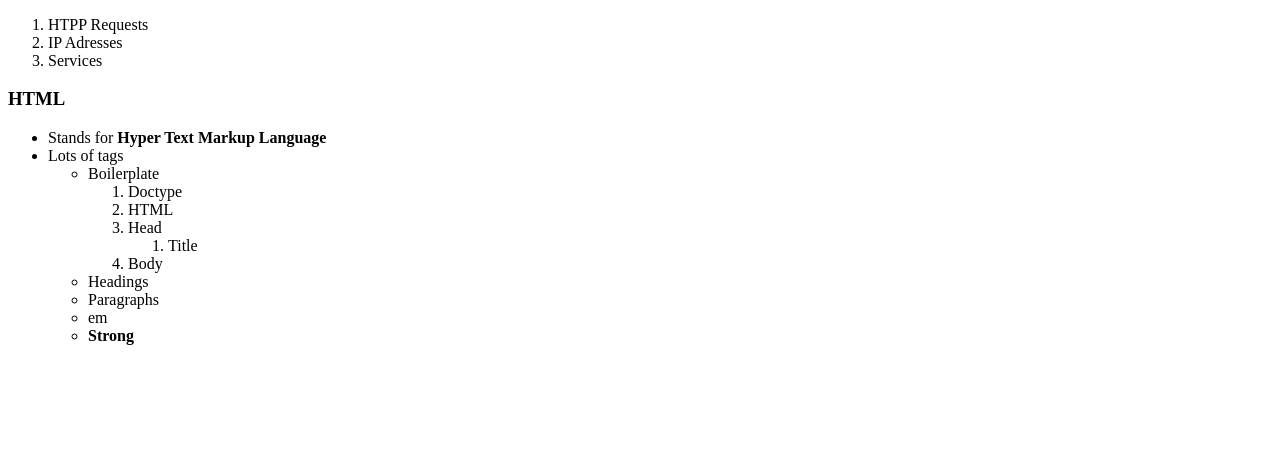
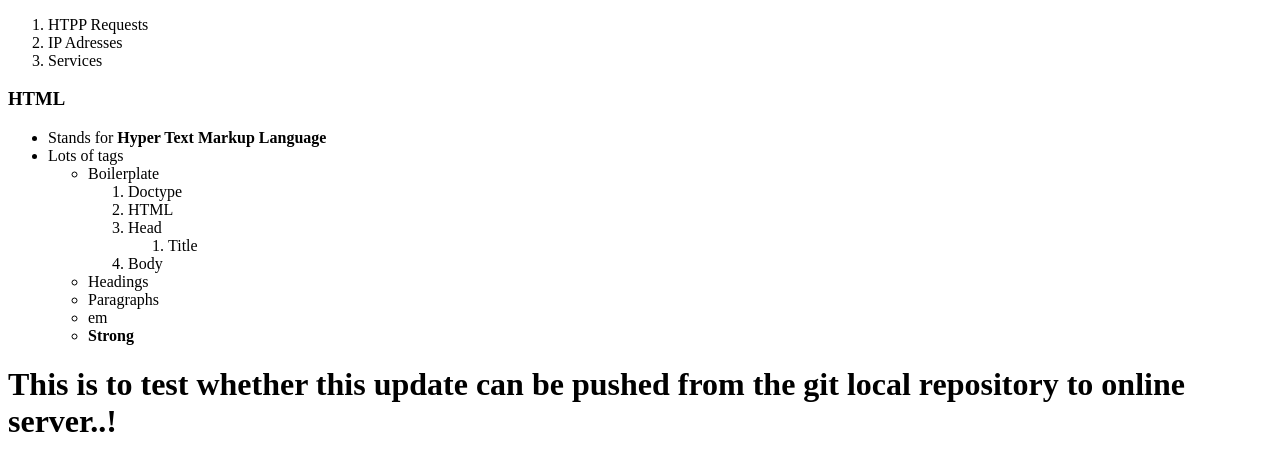
Before and after one commit to kasunbhathiya/testWeb, a plain HTML site: page Site/index.html in a window 1280 px wide. Shown: the part 105-576 px from the top of the page. Drawn offline with Linux system fonts and the light colour scheme.

Commit message:
Small Change

```diff
--- a/Site/index.html
+++ b/Site/index.html
@@ -41,5 +41,7 @@
 	</li>
 </ul>
 </ol>
+
+<h1>This is to test whether this update can be pushed from the git local repository to online server..! </h1>
 </body>
 </html>
```
